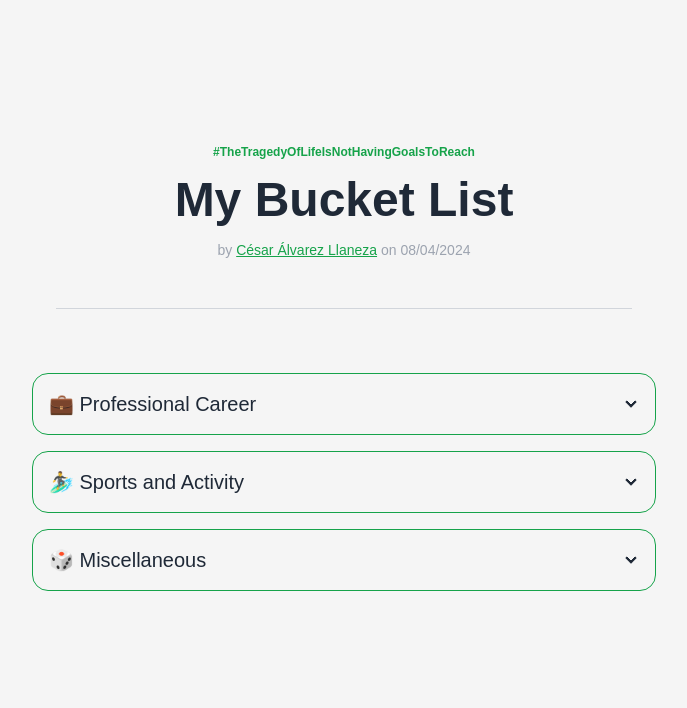
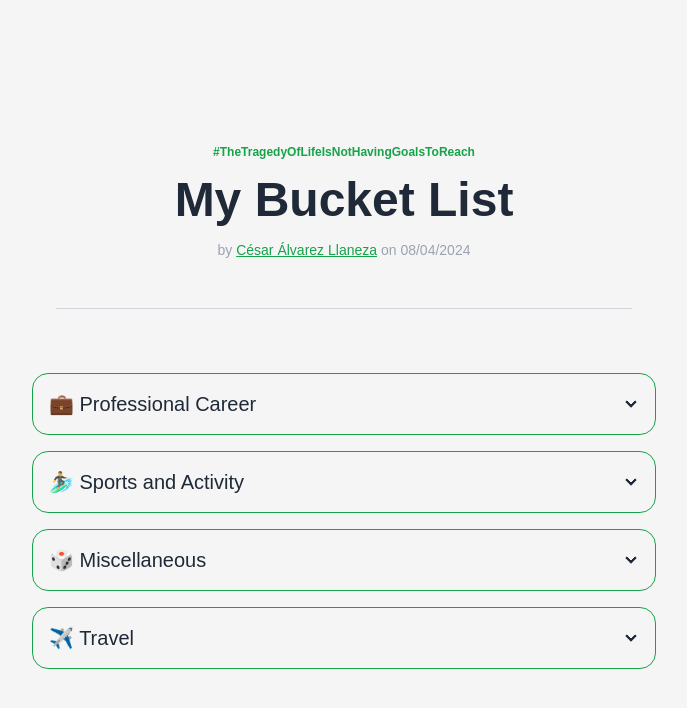
Before and after one commit to cesaralvrz/bucket-list, a Vue app: page / in a window 1280 px wide. Shown: the top 708 px of the page, without its empty margins (296-983 px from the left). Built offline with nearby package versions, Linux system fonts and the light colour scheme.

Commit message:
Update readme file

```diff
--- a/index.html
+++ b/index.html
@@ -4,7 +4,7 @@
     <meta charset="UTF-8" />
     <link rel="icon" type="image/svg+xml" href="/vite.svg" />
     <meta name="viewport" content="width=device-width, initial-scale=1.0" />
-    <title>Vite + Vue + TS</title>
+    <title>The Bucketlist</title>
   </head>
   <body>
     <div id="app"></div>
--- a/src/App.vue
+++ b/src/App.vue
@@ -17,6 +17,12 @@
         class="my-4"
       />
     </collapse>
+
+    <!-- TODO -->
+    <collapse
+      title="Travel"
+      icon="✈️"
+    />
   </div>
 </template>
 
```
Also changed, not shown: 1 other file (tests, documents, lock files or other folders).
